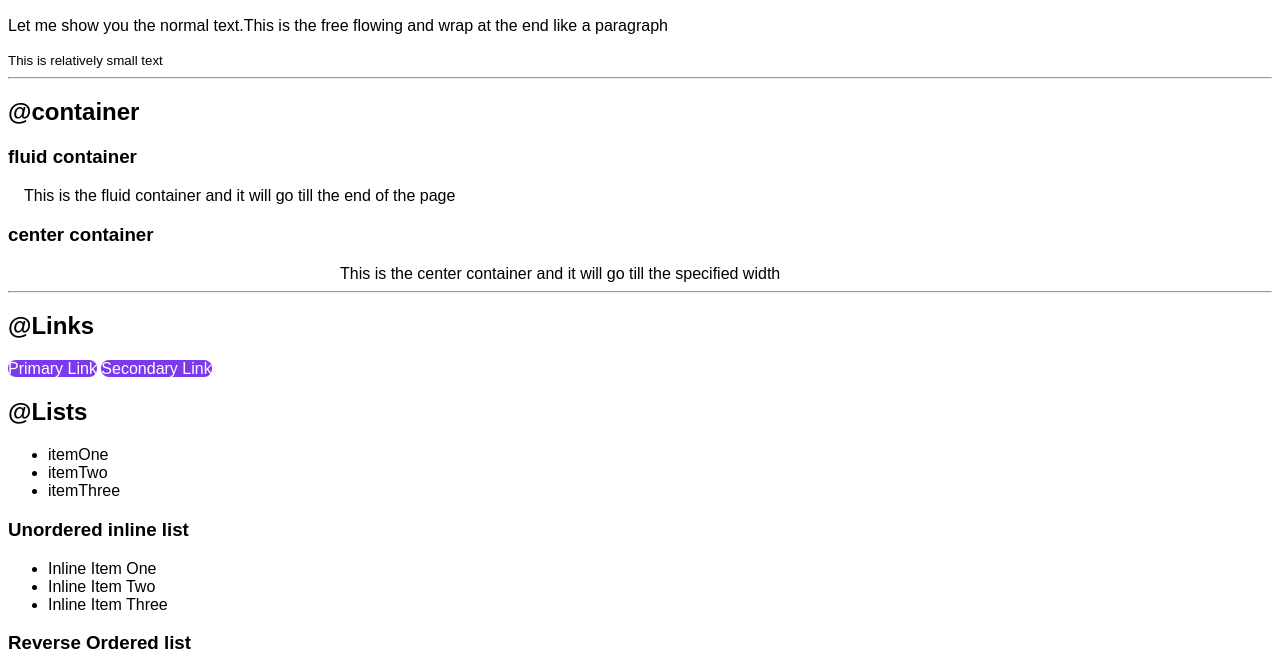
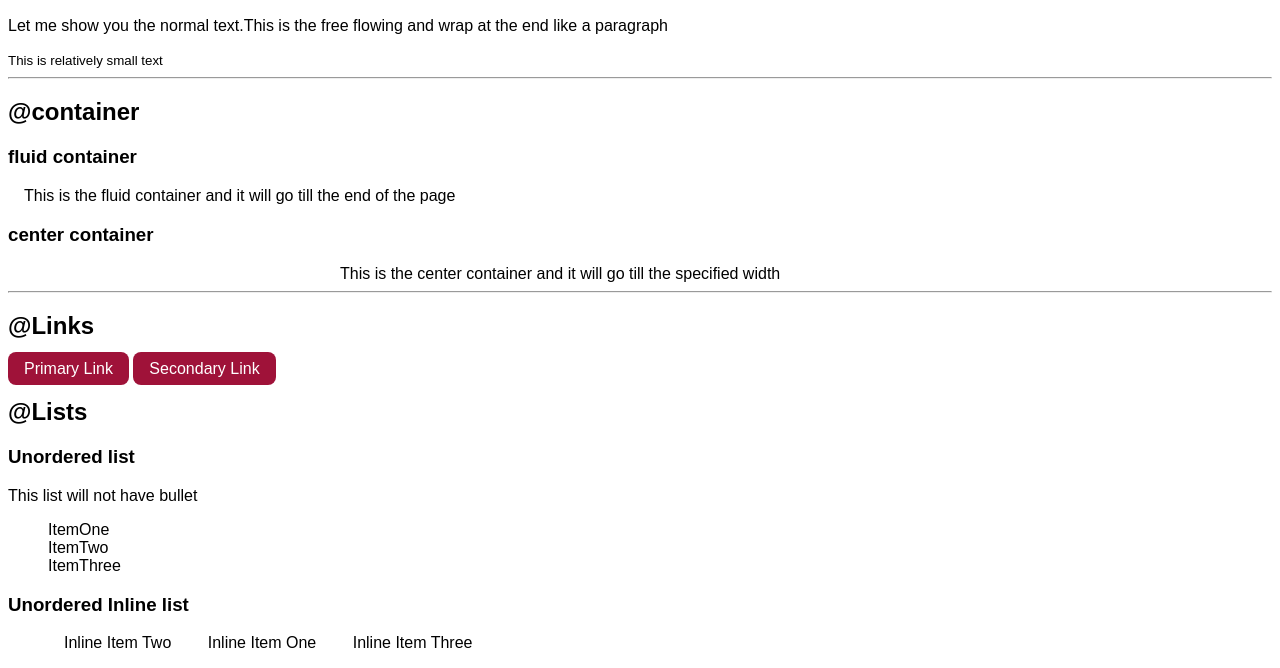
Before and after one commit to akanksha2306/neogcamp-lesson-3, a plain HTML site: page index.html in a window 1280 px wide. Shown: the part 257-925 px from the top of the page. Drawn offline with Linux system fonts and the light colour scheme.

Commit message:
TIll lists along with minor fixes

```diff
--- a/index.html
+++ b/index.html
@@ -37,24 +37,28 @@
 
     <h2>@Lists</h2>
 
-   <ul class="list">
-        <li>itemOne</li>
-        <li>itemTwo</li>
-        <li>itemThree</li>
+    <h3>Unordered list</h3>
+    <p>This list will not have bullet</p>
+
+   <ul class="list-non-bullet">
+        <li>ItemOne</li>
+        <li>ItemTwo</li>
+        <li>ItemThree</li>
    </ul>
 
-   <h3>Unordered inline list</h3>
-   <ul>
-        <li>Inline Item One</li>
-        <li>Inline Item Two</li>
-        <li>Inline Item Three</li>
+   <h3>Unordered Inline list</h3>
+
+   <ul class="list-non-bullet" >
+       <li class="list-item-inline">Inline Item Two</li>
+       <li class="list-item-inline">Inline Item One</li>
+        <li class="list-item-inline">Inline Item Three</li>
     </ul>
 
     <h3>Reverse Ordered list</h3>
-    <ol>
-        <li>milk</li>
-        <li>eggs</li>
-        <li>milk</li>
+    <ol reversed>
+        <li class="list-item-reverse">milk</li>
+        <li class="list-item-reverse">eggs</li>
+        <li class="list-item-reverse">milk</li>
     </ol>
 <hr>
     <h2>@nav</h2>
--- a/style.css
+++ b/style.css
@@ -2,12 +2,16 @@
 
 
 :root{
-    --primary-color:#7C3AED;
+    --primary-color:#9f1239;
 }
 
 body{
     font-family: 'Montserrat',
     sans-serif;
+}
+
+hr{
+    margin: 2rem, 1rem;
 }
 
 /* container */
@@ -23,7 +27,7 @@ body{
 
 .link {
     text-decoration: none;
-    padding:0.5rem, 1rem;
+    padding:0.5rem 1rem;
 
 }
 
@@ -40,3 +44,13 @@ body{
     color: white;
 
 }
+/* look into BEM naming convention for CSS */
+
+.list-non-bullet{
+    list-style: none;
+}
+
+.list-item-inline{
+    display: inline;
+    padding: 0.5rem 1rem;
+}
```
